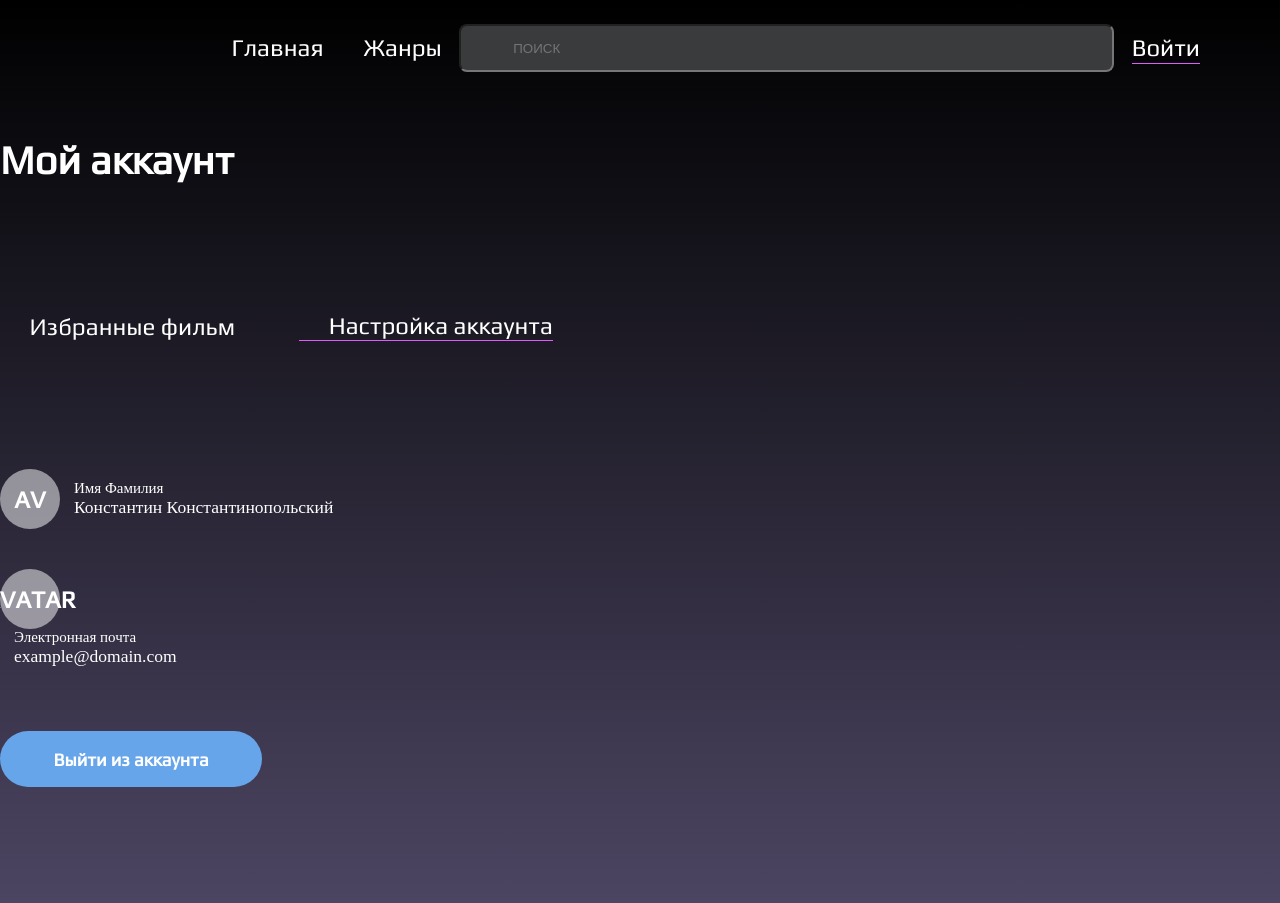
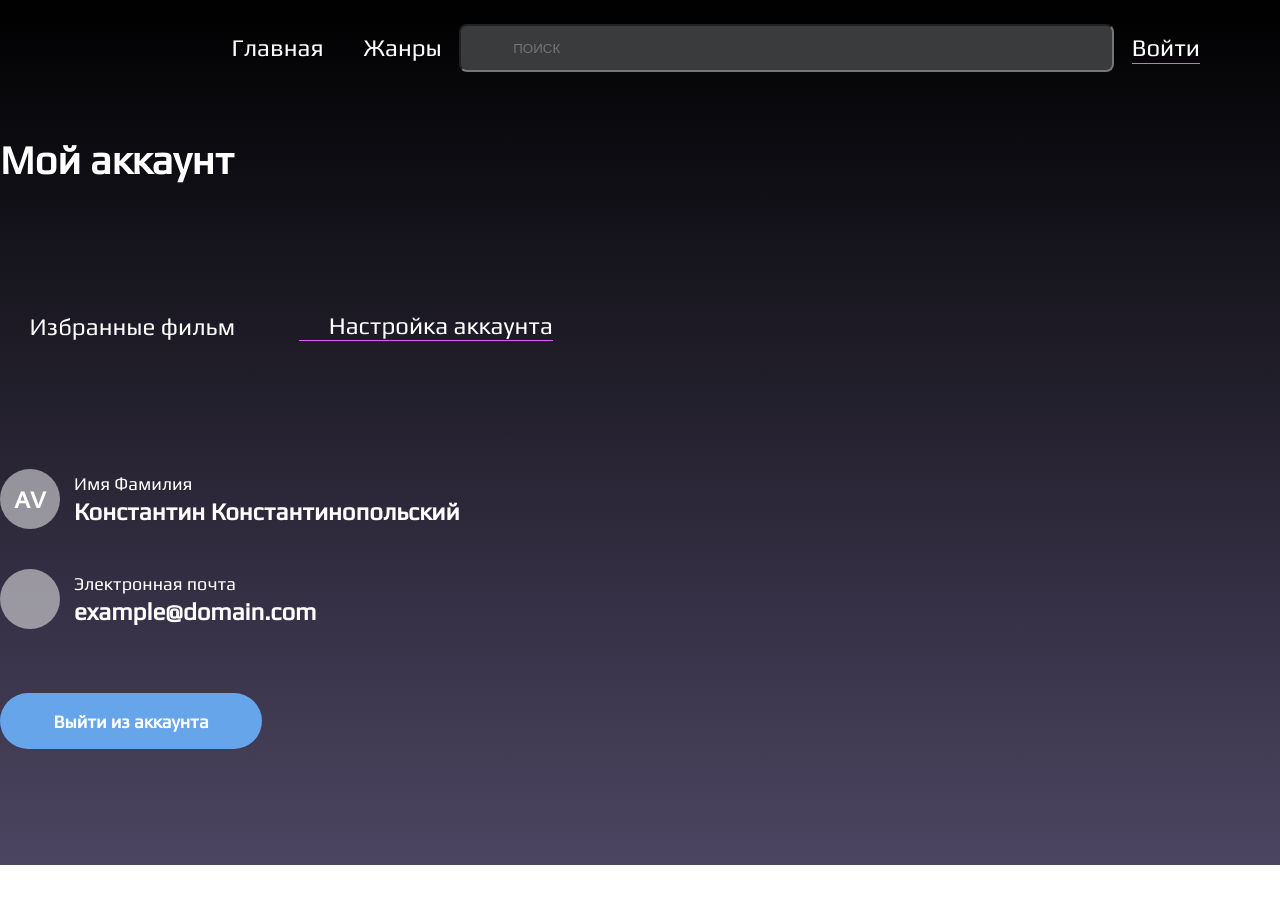
Before and after one commit to sbk-dushman/proj_marusya-cinema, a Vue app: page /profile in a window 1280 px wide. After the commit the page ends 865 px from the top, so only its background shows below. Built offline with nearby package versions, Linux system fonts and the light colour scheme.

Commit message:
ALL style PROFILE PAGE

```diff
--- a/src/assets/base.css
+++ b/src/assets/base.css
@@ -48,7 +48,7 @@
   --base-focuse-color: #b4a9ff;
   --base-purple: #6a5dc2;
   --base-blue: #67a5eb;
-  --transperant-grey: rgba(255, 255, 255, 0.5);
+  --transperant-grey: #ffffff80;
 }
 
 /* semantic color variables for this project */
--- a/src/components/AppProfile.vue
+++ b/src/components/AppProfile.vue
@@ -9,8 +9,12 @@
       </div>
     </li>
 
-    <li class="">
-      <span class="avatar">avatar</span>
+    <li class="profile__settings">
+      <span class="avatar">
+        <svg>
+          <use xlink:href="@/assets/sprite.svg#swoosh-email-icon"></use>
+        </svg>
+      </span>
       <div class="profile-right">
         <span class="profile__subtitle">Электронная почта</span>
         <h3 class="profile__ttitle">example@domain.com</h3>
@@ -24,7 +28,8 @@
   border-radius: 30px;
   width: 60px;
   height: 60px;
-  background: #ffffff80;
+
+  background: var(--soft-grey);
   text-transform: uppercase;
   /* text-align: center;
   vertical-align: middle; */
@@ -47,5 +52,18 @@
   display: flex;
   flex-direction: column;
 }
+.profile__subtitle {
+  font-family: var(--font-family);
+  font-weight: 400;
+  font-size: 18px;
+  color: var(--base-white);
+}
+.profile__ttitle {
+  font-family: var(--font-family);
+  font-weight: 700;
+  font-size: 24px;
+  color: #fff;
+  margin-top: 4px;
+}
 </style>
 <script setup lang="ts"></script>
```
Also changed, not shown: 1 other file (tests, documents, lock files or other folders).
